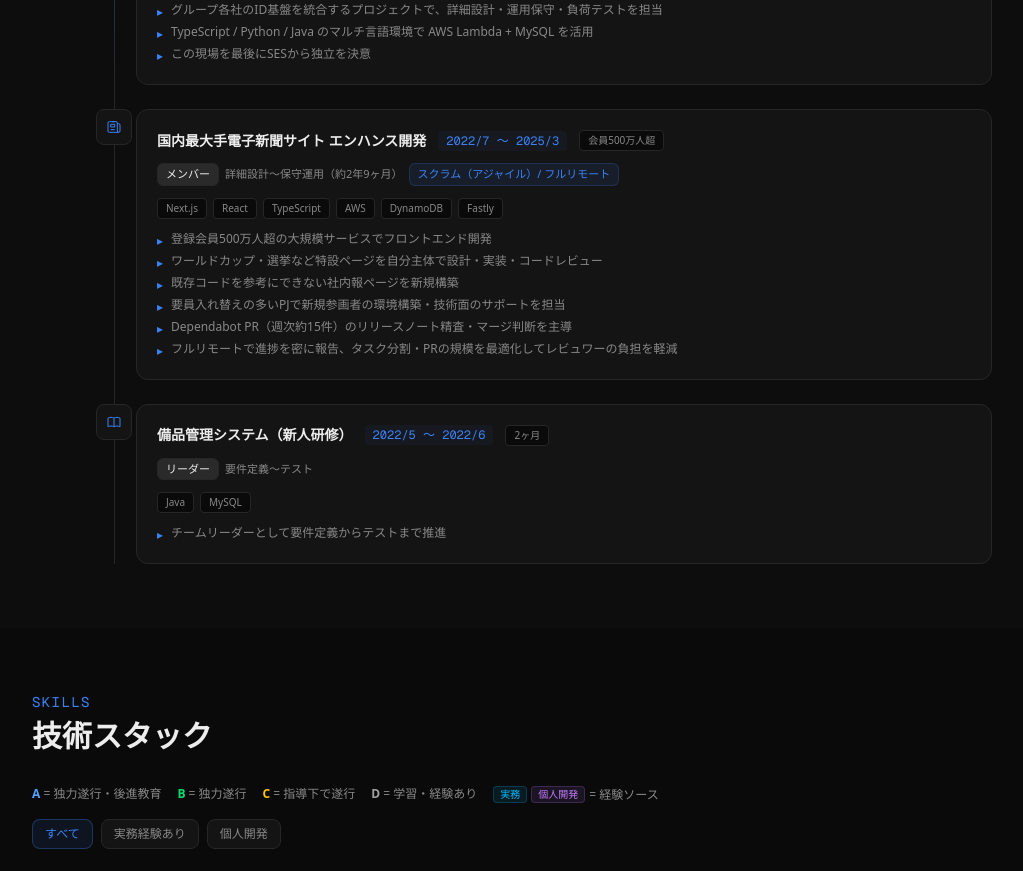
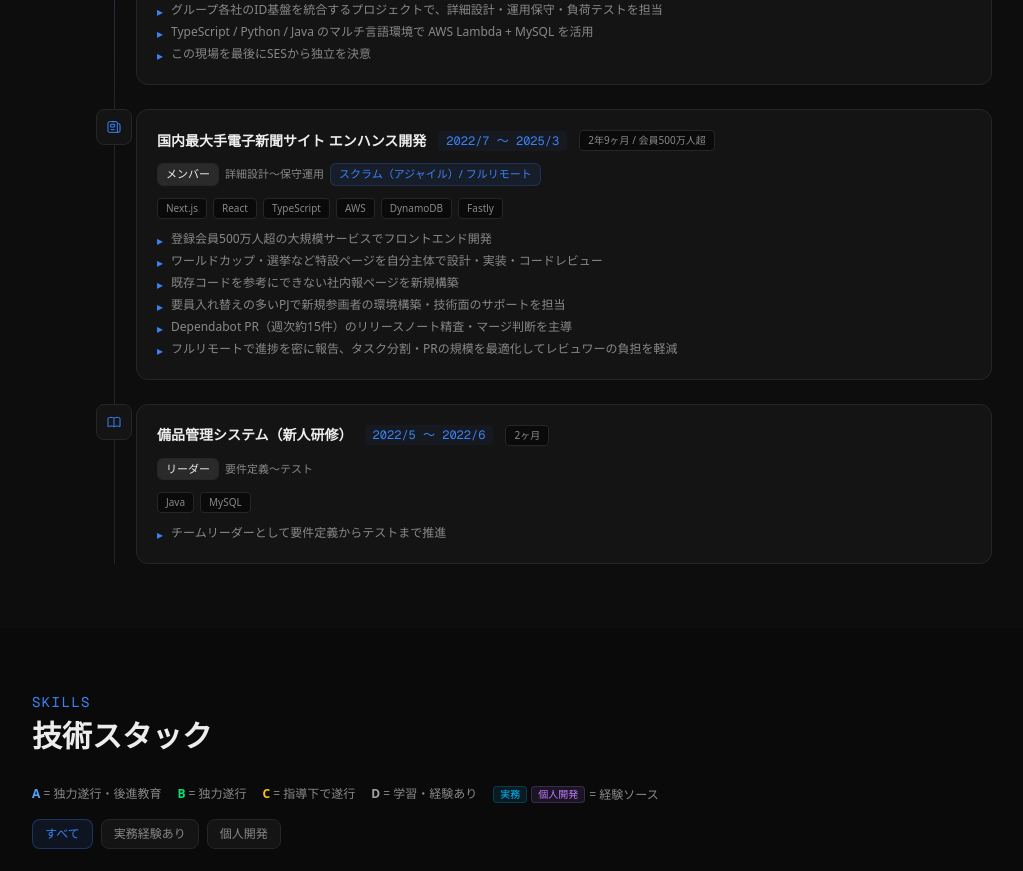
Before and after one commit to seiryuu1215/portfolio, a Next.js app: page / in a window 1280 px wide. Shown: the part 3520-4391 px from the top of the page, without its empty margins (96-1119 px from the left). Built offline with nearby package versions, Linux system fonts and the light colour scheme.

Commit message:
fix: 電子新聞サイトの期間をscaleタグ表示に統一
Co-Authored-By: Claude Opus 4.6 <noreply@anthropic.com>

```diff
--- a/components/CareerSection.tsx
+++ b/components/CareerSection.tsx
@@ -48,10 +48,10 @@ const CAREER: CareerItem[] = [
     period: '2022/7 〜 2025/3',
     project: '国内最大手電子新聞サイト エンハンス開発',
     role: 'メンバー',
-    scope: '詳細設計〜保守運用（約2年9ヶ月）',
+    scope: '詳細設計〜保守運用',
     tech: 'Next.js / React / TypeScript / AWS / DynamoDB / Fastly',
     method: 'スクラム（アジャイル）/ フルリモート',
-    scale: '会員500万人超',
+    scale: '2年9ヶ月 / 会員500万人超',
     icon: 'M19 20H5a2 2 0 01-2-2V6a2 2 0 012-2h10a2 2 0 012 2v1m2 13a2 2 0 01-2-2V7m2 13a2 2 0 002-2V9a2 2 0 00-2-2h-2m-4-3H9M7 16h6M7 8h6v4H7V8z',
     highlights: [
       '登録会員500万人超の大規模サービスでフロントエンド開発',
```
